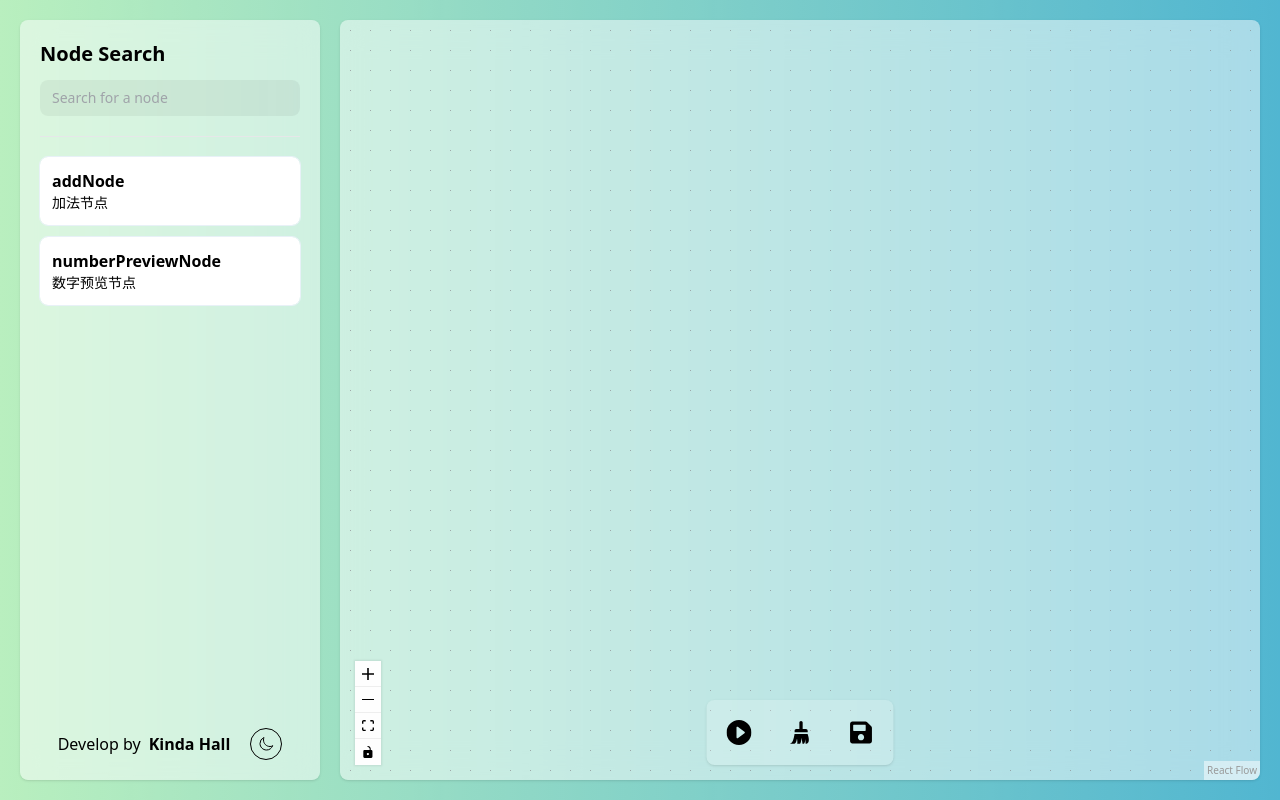
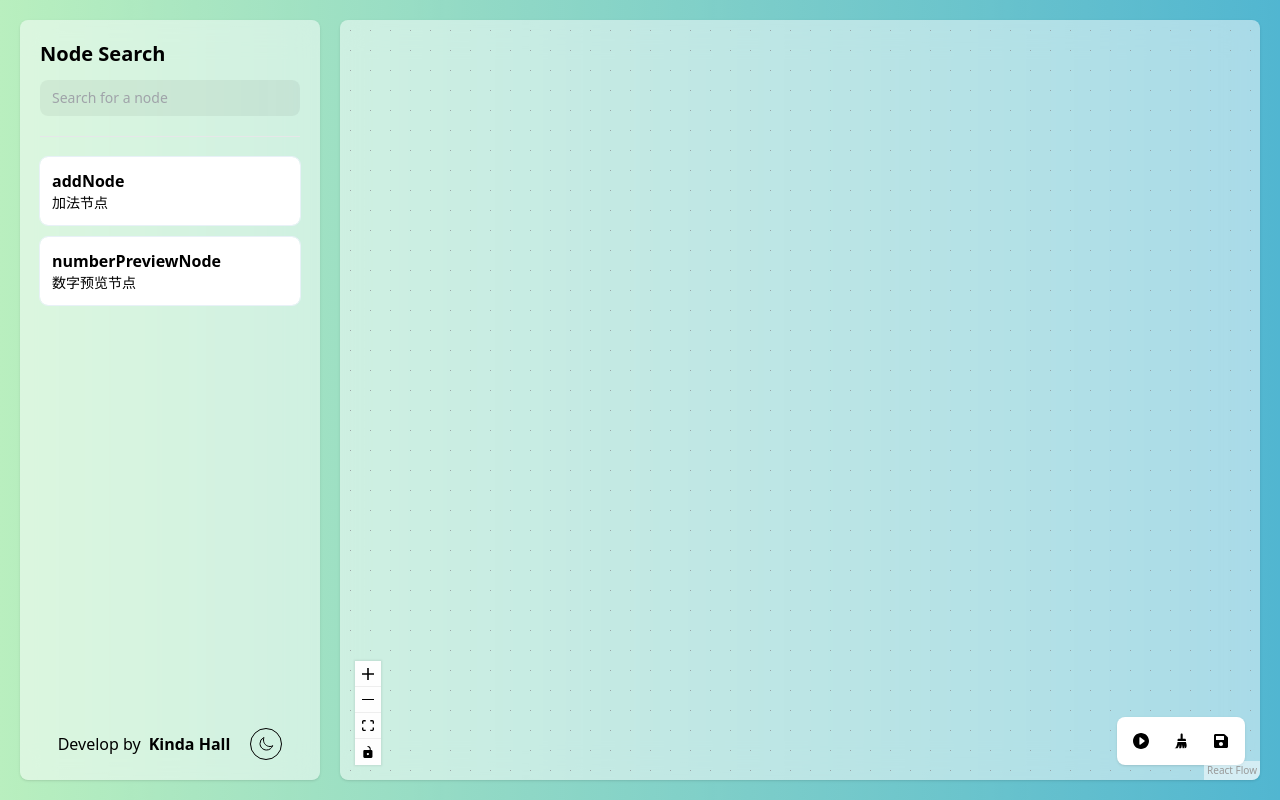
Before and after one commit to Alndaly/flow, a React (Vite) app in the folder frontend/: page / in a window 1280 px wide. Built offline with nearby package versions, Linux system fonts and the light colour scheme.

Commit message:
feat: 🎸 优化图标

```diff
--- a/frontend/src/assets/clearIcon.tsx
+++ /dev/null
@@ -1,15 +0,0 @@
-export default function ClearIcon() {
-	return (
-		<svg
-			width='25'
-			height='25'
-			viewBox='0 0 1024 1024'
-			version='1.1'
-			xmlns='http://www.w3.org/2000/svg'>
-			<path
-				d='M824.4 438.8c0-37.6-30-67.6-67.6-67.6l-135.2 0L621.6 104.8c0-37.6-30-67.6-67.6-67.6-37.6 0-67.6 30-67.6 67.6l0 266.4L358.8 371.2c-37.6 0-67.6 30-67.6 67.6l0 67.6L828 506.4l0-67.6L824.4 438.8 824.4 438.8zM824.4 574c-11.2 0-536.8 0-536.8 0S250 972 88.4 972L280 972c75.2 0 108.8-217.6 108.8-217.6s33.6 195.2 3.6 217.6l105.2 0c-3.6 0 0 0 11.2 0 52.4-7.6 60-247.6 60-247.6s52.4 244 45.2 244c-26.4 0-78.8 0-105.2 0l0 0 154 0c-7.6 0 0 0 11.2 0 48.8-11.2 52.4-187.6 52.4-187.6s22.4 187.6 15.2 187.6c-18.8 0-48.8 0-67.6 0l-3.6 0 90 0C895.6 972 903.2 784.4 824.4 574L824.4 574z'
-				fill='currentColor'
-			/>
-		</svg>
-	);
-}
--- a/frontend/src/components/BottomPanel.tsx
+++ b/frontend/src/components/BottomPanel.tsx
@@ -1,6 +1,6 @@
-import ClearIcon from '@/assets/clearIcon';
-import SaveIcon from '@/assets/saveIcon';
-import StartIcon from '@/assets/startIcon';
+import ClearIcon from '@/components/icons/clearIcon';
+import SaveIcon from '@/components/icons/saveIcon';
+import StartIcon from '@/components/icons/startIcon';
 // import AddIcon from '@/assets/addIcon';
 import { useCallback } from 'react';
 import { useReactFlow, Panel, useStoreApi } from '@xyflow/react';
@@ -152,8 +152,8 @@ export default function BottomPanel() {
 
 	return (
 		<Panel
-			position='bottom-center'
-			className='p-3 bg-white/20 dark:bg-black/20 flex items-center gap-5 rounded-lg shadow'>
+			position='bottom-right'
+			className='p-2 bg-white dark:bg-black flex items-center gap-2 rounded-lg shadow'>
 			<div
 				className='cursor-pointer hover:bg-black/5 dark:hover:bg-white/5 p-2 rounded-lg transition-all duration-300'
 				onClick={handleStart}>
--- a/frontend/src/assets/addIcon.tsx
+++ b/frontend/src/components/icons/addIcon.tsx
@@ -1,10 +1,9 @@
 export default function ClearIcon() {
 	return (
 		<svg
+			className='w-4 h-4 text-black dark:text-white'
 			viewBox='0 0 1028 1024'
-			xmlns='http://www.w3.org/2000/svg'
-			width='25'
-			height='25'>
+			xmlns='http://www.w3.org/2000/svg'>
 			<path
 				d='M512 1024C229.230592 1024 0 794.769408 0 512S229.230592 0 512 0s512 229.230592 512 512-229.230592 512-512 512z m-42.667008-554.667008H256c-23.564288 0-42.667008 19.10272-42.667008 42.667008s19.10272 42.667008 42.667008 42.667008h213.332992V768c0 23.564288 19.10272 42.667008 42.667008 42.667008s42.667008-19.10272 42.667008-42.667008V554.667008H768c23.564288 0 42.667008-19.10272 42.667008-42.667008S791.564288 469.332992 768 469.332992H554.667008V256c0-23.564288-19.10272-42.667008-42.667008-42.667008S469.332992 232.435712 469.332992 256v213.332992z'
 				fill='currentColor'
--- /dev/null
+++ b/frontend/src/components/icons/clearIcon.tsx
@@ -0,0 +1,14 @@
+export default function ClearIcon() {
+	return (
+		<svg
+			className='w-4 h-4 text-black dark:text-white'
+			viewBox='0 0 1024 1024'
+			version='1.1'
+			xmlns='http://www.w3.org/2000/svg'>
+			<path
+				fill='currentColor'
+				d='M824.4 438.8c0-37.6-30-67.6-67.6-67.6l-135.2 0L621.6 104.8c0-37.6-30-67.6-67.6-67.6-37.6 0-67.6 30-67.6 67.6l0 266.4L358.8 371.2c-37.6 0-67.6 30-67.6 67.6l0 67.6L828 506.4l0-67.6L824.4 438.8 824.4 438.8zM824.4 574c-11.2 0-536.8 0-536.8 0S250 972 88.4 972L280 972c75.2 0 108.8-217.6 108.8-217.6s33.6 195.2 3.6 217.6l105.2 0c-3.6 0 0 0 11.2 0 52.4-7.6 60-247.6 60-247.6s52.4 244 45.2 244c-26.4 0-78.8 0-105.2 0l0 0 154 0c-7.6 0 0 0 11.2 0 48.8-11.2 52.4-187.6 52.4-187.6s22.4 187.6 15.2 187.6c-18.8 0-48.8 0-67.6 0l-3.6 0 90 0C895.6 972 903.2 784.4 824.4 574L824.4 574z'
+			/>
+		</svg>
+	);
+}
--- a/frontend/src/components/icons/loading.tsx
+++ b/frontend/src/components/icons/loading.tsx
@@ -1,14 +1,13 @@
 const LoadingIcon = () => {
 	return (
 		<svg
-			className='animate-spin'
+			className='w-4 h-4 text-black dark:text-white animate-spin'
 			viewBox='0 0 1024 1024'
 			version='1.1'
 			xmlns='http://www.w3.org/2000/svg'
-			p-id='4266'
-			width='15'
-			height='15'>
+			p-id='4266'>
 			<path
+				fill='currentColor'
 				d='M512 170.666667C323.477333 170.666667 170.666667 323.477333 170.666667 512s152.810667 341.333333 341.333333 341.333333 341.333333-152.810667 341.333333-341.333333h85.333334c0 235.648-191.018667 426.666667-426.666667 426.666667S85.333333 747.648 85.333333 512 276.352 85.333333 512 85.333333v85.333334z'
 				p-id='4267'></path>
 		</svg>
--- a/frontend/src/assets/saveIcon.tsx
+++ b/frontend/src/components/icons/saveIcon.tsx
@@ -2,12 +2,10 @@ export default function SaveIcon() {
 	return (
 		<svg
 			viewBox='0 0 1024 1024'
-			xmlns='http://www.w3.org/2000/svg'
-			width='25'
-			height='25'>
+			className='w-4 h-4 text-black dark:text-white'
+			xmlns='http://www.w3.org/2000/svg'>
 			<path
 				d='M931.882 259.882l-167.764-167.764A96 96 0 0 0 696.236 64H160C106.98 64 64 106.98 64 160v704c0 53.02 42.98 96 96 96h704c53.02 0 96-42.98 96-96V327.764a96 96 0 0 0-28.118-67.882zM512 832c-70.692 0-128-57.308-128-128 0-70.692 57.308-128 128-128s128 57.308 128 128c0 70.692-57.308 128-128 128z m192-609.04V424c0 13.254-10.746 24-24 24H216c-13.254 0-24-10.746-24-24V216c0-13.254 10.746-24 24-24h457.04c6.366 0 12.47 2.528 16.97 7.03l6.96 6.96A23.992 23.992 0 0 1 704 222.96z'
-				p-id='5198'
 				fill='currentColor'></path>
 		</svg>
 	);
--- a/frontend/src/assets/startIcon.tsx
+++ b/frontend/src/components/icons/startIcon.tsx
@@ -3,8 +3,7 @@ export default function StartIcon() {
 		<svg
 			viewBox='0 0 1024 1024'
 			xmlns='http://www.w3.org/2000/svg'
-			width='25'
-			height='25'>
+			className='w-4 h-4 text-black dark:text-white'>
 			<path
 				d='M512 0c-282.752 0-512 229.184-512 512s229.248 512 512 512c282.816 0 512-229.184 512-512s-229.184-512-512-512l0 0zM734.976 545.792l-273.088 199.104c-5.568 4.032-11.904 6.016-18.176 6.016-5.696 0-11.392-1.728-16.512-4.992-10.88-7.04-17.6-20.352-17.6-34.816l0-398.208c0-14.464 6.784-27.776 17.6-34.816 10.816-6.976 24.064-6.656 34.624 1.088l273.088 199.104c9.92 7.232 16 20.032 16 33.728s-6.08 26.496-15.936 33.792l0 0z'
 				fill='currentColor'></path>
--- a/frontend/src/components/nodes/NodeWrapper.tsx
+++ b/frontend/src/components/nodes/NodeWrapper.tsx
@@ -1,5 +1,6 @@
 import useWorkflowStore from '@/store/workflow';
 import { NodeToolbar, Position, useNodeId } from '@xyflow/react';
+import SettingsIcon from '../icons/settings';
 import LoadingIcon from '../icons/loading';
 const NodeWrapper = ({
 	children,
@@ -12,18 +13,33 @@ const NodeWrapper = ({
 }) => {
 	const id = useNodeId()!;
 	const { getNodeById } = useWorkflowStore();
+	const handleClickSettingsButton = () => {
+		console.log(111);
+	};
 	return (
 		<div
 			className={`
 				p-[1px]
 				${selected ? 'outline outline-1 outline-blue-500' : ''}
-				${getNodeById(id)?.status === 'error' ? 'outline outline-1 outline-red-800' : ''}
-				${getNodeById(id)?.status === 'running' ? 'outline outline-1 rotating-outline' : ''}
+				${
+					getNodeById(id)?.status === 'error'
+						? 'outline outline-1 outline-red-800'
+						: ''
+				}
+				${
+					getNodeById(id)?.status === 'running'
+						? 'outline outline-1 rotating-outline'
+						: ''
+				}
 				overflow-hidden rounded-md shadow hover:shadow-lg backdrop-blur-lg transition-all`}>
 			<div className='bg-white dark:bg-gray-500 p-3 rounded-md'>
 				<NodeToolbar isVisible={selected} position={Position.Top}>
-					<div className='rounded-full border border-1 px-2'>
-						<button>编辑</button>
+					<div className='mt-5 flex flex-row gap-4 rounded-full backdrop-blur-sm bg-black/20 dark:bg-black/20 p-2'>
+						<button
+							className='cursor-pointer'
+							onClick={handleClickSettingsButton}>
+							<SettingsIcon />
+						</button>
 					</div>
 				</NodeToolbar>
 				<div className='pb-2'>
```
Also changed, not shown: frontend/src/components/icons/settings.tsx (added, +16 -0 lines).
